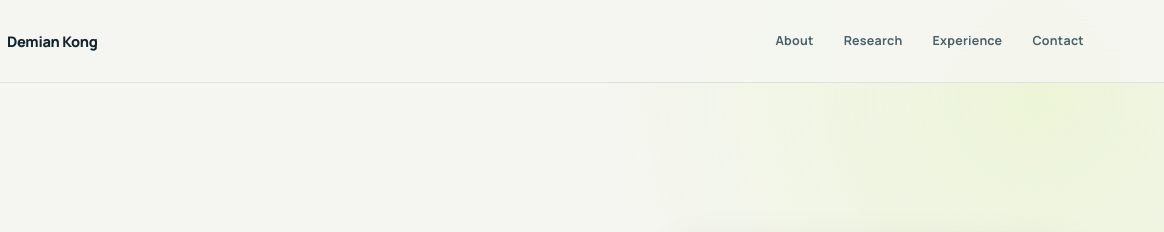
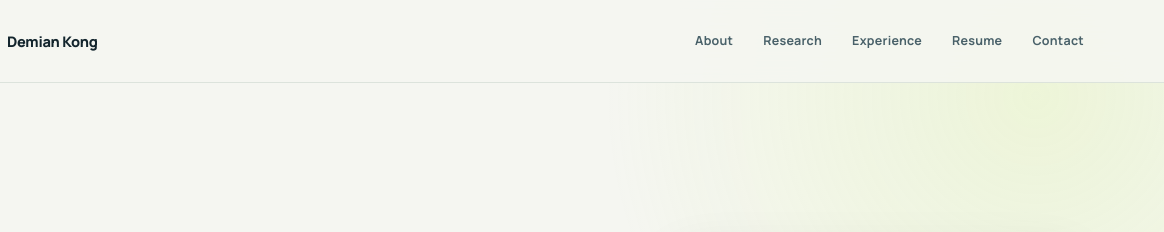
Before and after one commit to saya-ashen/demian, an Astro site: page / in a window 1280 px wide. Shown: the top 232 px of the page, 116-1280 px from the left. Built offline with nearby package versions, Linux system fonts and the light colour scheme; Astro itself is replaced by a stand-in of ours.

Commit message:
Add English resume to personal site

```diff
--- a/content/profile.json
+++ b/content/profile.json
@@ -7,6 +7,7 @@
         { "label": "About", "href": "/about" },
         { "label": "Research", "href": "/research" },
         { "label": "Experience", "href": "/experience" },
+        { "label": "Resume", "href": "/content-assets/resume-en.pdf" },
         { "label": "Contact", "href": "/contact" }
       ]
     },
--- a/src/layouts/Layout.astro
+++ b/src/layouts/Layout.astro
@@ -14,7 +14,9 @@ const { title } = Astro.props;
 const baseUrl = import.meta.env.BASE_URL;
 const toSitePath = (href: string) => {
   const path = href === '/' ? '' : href.replace(/^\/+|\/+$/g, '');
-  return path ? `${baseUrl}${path}/` : baseUrl;
+  if (!path) return baseUrl;
+  const isFile = /\.[a-z0-9]+$/i.test(path);
+  return `${baseUrl}${path}${isFile ? '' : '/'}`;
 };
 const navigation = site.navigation.map((item) => ({
   ...item,
```
Also changed, not shown: 1 other file.
